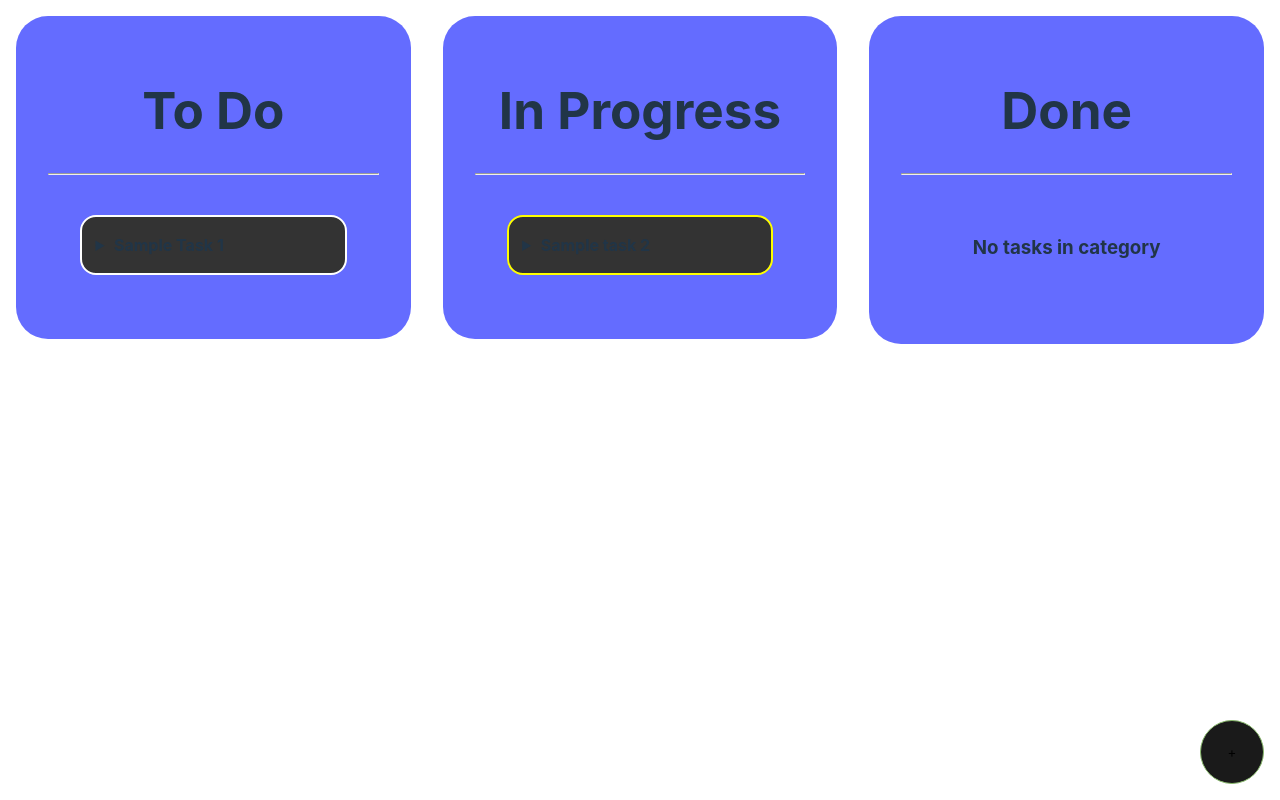
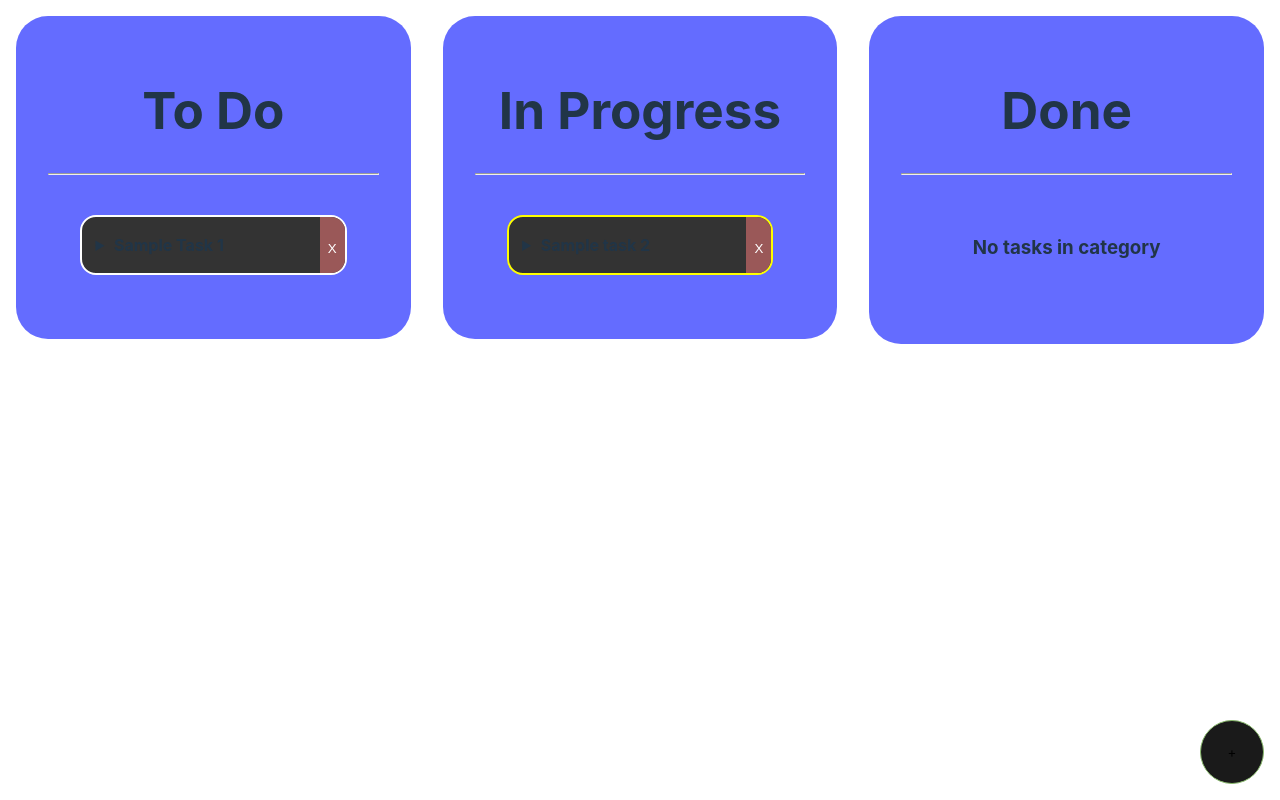
Before and after one commit to mo-shawa/react-kanban, a React (Vite) app: page / in a window 1280 px wide. Built offline with nearby package versions, Linux system fonts and the light colour scheme.

Commit message:
add delete functionality

```diff
--- a/src/App.css
+++ b/src/App.css
@@ -69,6 +69,8 @@ button:hover {
 	border-radius: 1rem;
 	border: 2px solid;
 	background-color: #333;
+	position: relative;
+	overflow: hidden;
 }
 
 .task > details > summary {
@@ -103,6 +105,23 @@ form > button {
 	transition: background-color 0.25s;
 }
 
+button.delete {
+	position: absolute;
+	height: 100%;
+	right: -1rem;
+	bottom: 50%;
+	padding: 1.5rem 1.5rem 1.5rem 0.5rem;
+	border: none;
+	transform: translateY(50%);
+	background-color: rgb(154, 88, 88);
+	transition: background-color 0.25s;
+	color: white;
+}
+
+button.delete:hover {
+	background-color: red;
+}
+
 @media only screen and (max-width: 1200px) {
 	#category-container {
 		flex-direction: column;
--- a/src/App.tsx
+++ b/src/App.tsx
@@ -49,12 +49,10 @@ export default function App() {
 	}
 
 	function handleDragStart(e: React.DragEvent<HTMLDivElement>) {
-		console.log(e)
 		e.dataTransfer.setData("id", e.currentTarget.id)
 	}
 
 	function handleDrop(e: React.DragEvent<HTMLDivElement>) {
-		console.log(e)
 		const id = e.dataTransfer.getData("id")
 		const foundTaskId = tasks.findIndex((task) => task.id === id)
 		const tasksCopy = [...tasks]
@@ -63,6 +61,13 @@ export default function App() {
 
 		tasksCopy[foundTaskId].category = toCategory as TaskCategory
 		setTasks(() => tasksCopy)
+	}
+
+	function handleDeleteTask(id: ReturnType<typeof crypto.randomUUID>) {
+		const taskIndex = tasks.findIndex((task) => task.id === id)
+		const tasksCopy = [...tasks]
+		tasksCopy.splice(taskIndex, 1)
+		setTasks(tasksCopy)
 	}
 
 	const todos = tasks.filter((task) => task.category === "To Do")
@@ -75,18 +80,21 @@ export default function App() {
 				<Category
 					handleDragStart={handleDragStart}
 					handleDrop={handleDrop}
+					handleDeleteTask={handleDeleteTask}
 					title="To Do"
 					tasks={todos}
 				/>
 				<Category
 					handleDragStart={handleDragStart}
 					handleDrop={handleDrop}
+					handleDeleteTask={handleDeleteTask}
 					title="In Progress"
 					tasks={inProgress}
 				/>
 				<Category
 					handleDragStart={handleDragStart}
 					handleDrop={handleDrop}
+					handleDeleteTask={handleDeleteTask}
 					title="Done"
 					tasks={done}
 				/>
--- a/src/components/Category.tsx
+++ b/src/components/Category.tsx
@@ -5,6 +5,7 @@ import type { TaskType, TaskCategory } from "../App"
 type CategoryProps = {
 	title: string
 	tasks: any[]
+	handleDeleteTask: Function
 	handleDragStart: React.DragEventHandler<HTMLDivElement>
 	handleDrop: React.DragEventHandler<HTMLDivElement>
 }
@@ -14,6 +15,7 @@ export function Category({
 	title,
 	handleDragStart,
 	handleDrop,
+	handleDeleteTask,
 }: CategoryProps) {
 	const categoryTasks =
 		tasks.length &&
@@ -25,6 +27,7 @@ export function Category({
 				title={task.title}
 				content={task.content}
 				category={task.category}
+				handleDeleteTask={handleDeleteTask}
 			/>
 		))
 
--- a/src/components/Task.tsx
+++ b/src/components/Task.tsx
@@ -3,6 +3,7 @@ import type { TaskType } from "../App"
 
 type TaskProps = TaskType & {
 	handleDragStart: DragEventHandler<HTMLDivElement>
+	handleDeleteTask: Function
 }
 
 export function Task({
@@ -11,6 +12,7 @@ export function Task({
 	content,
 	category,
 	handleDragStart,
+	handleDeleteTask,
 }: TaskProps) {
 	const borderStyles = {
 		"To Do": "white",
@@ -35,6 +37,9 @@ export function Task({
 				</summary>
 				{content}
 			</details>
+			<button onClick={() => handleDeleteTask(id)} className="delete">
+				X
+			</button>
 		</div>
 	)
 }
```
